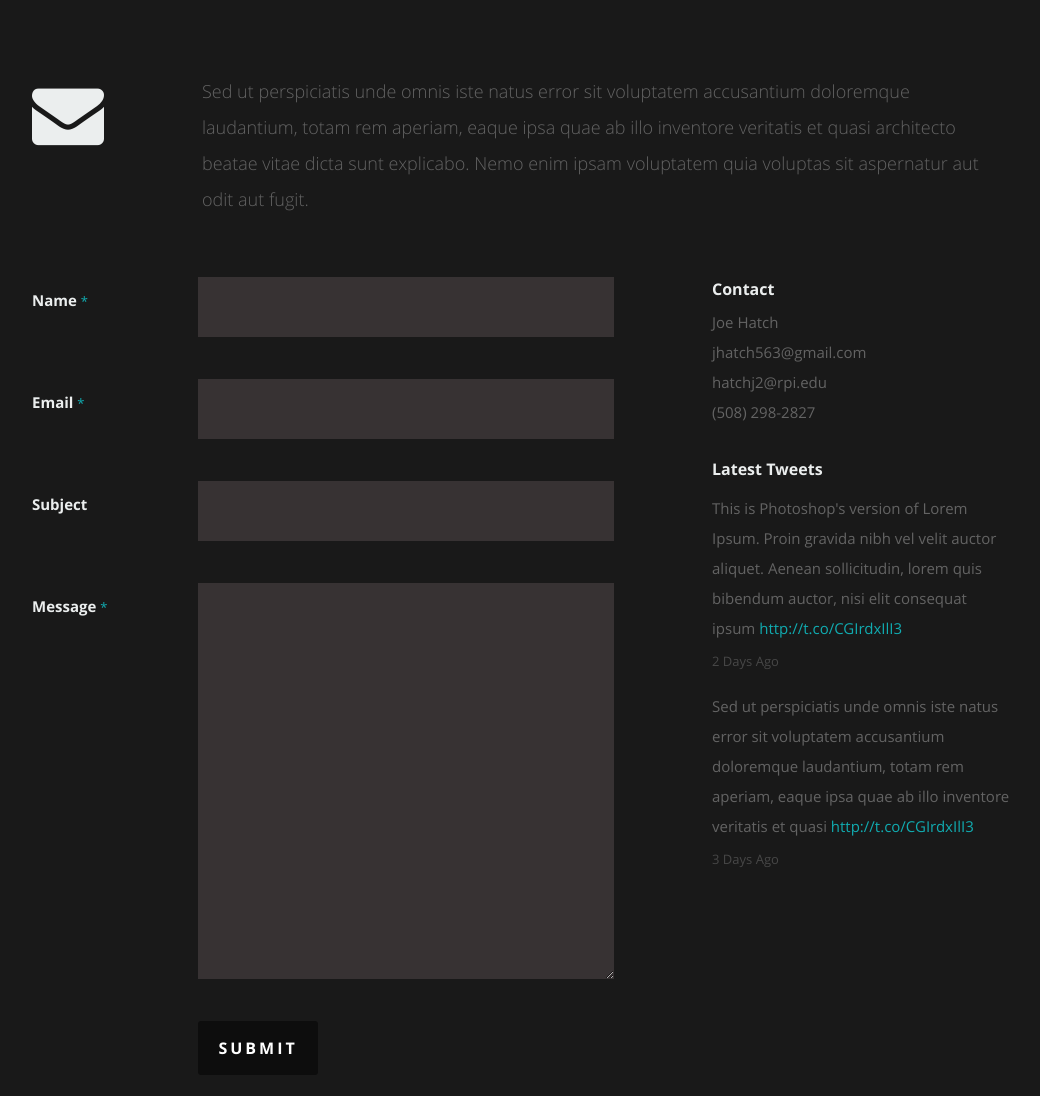
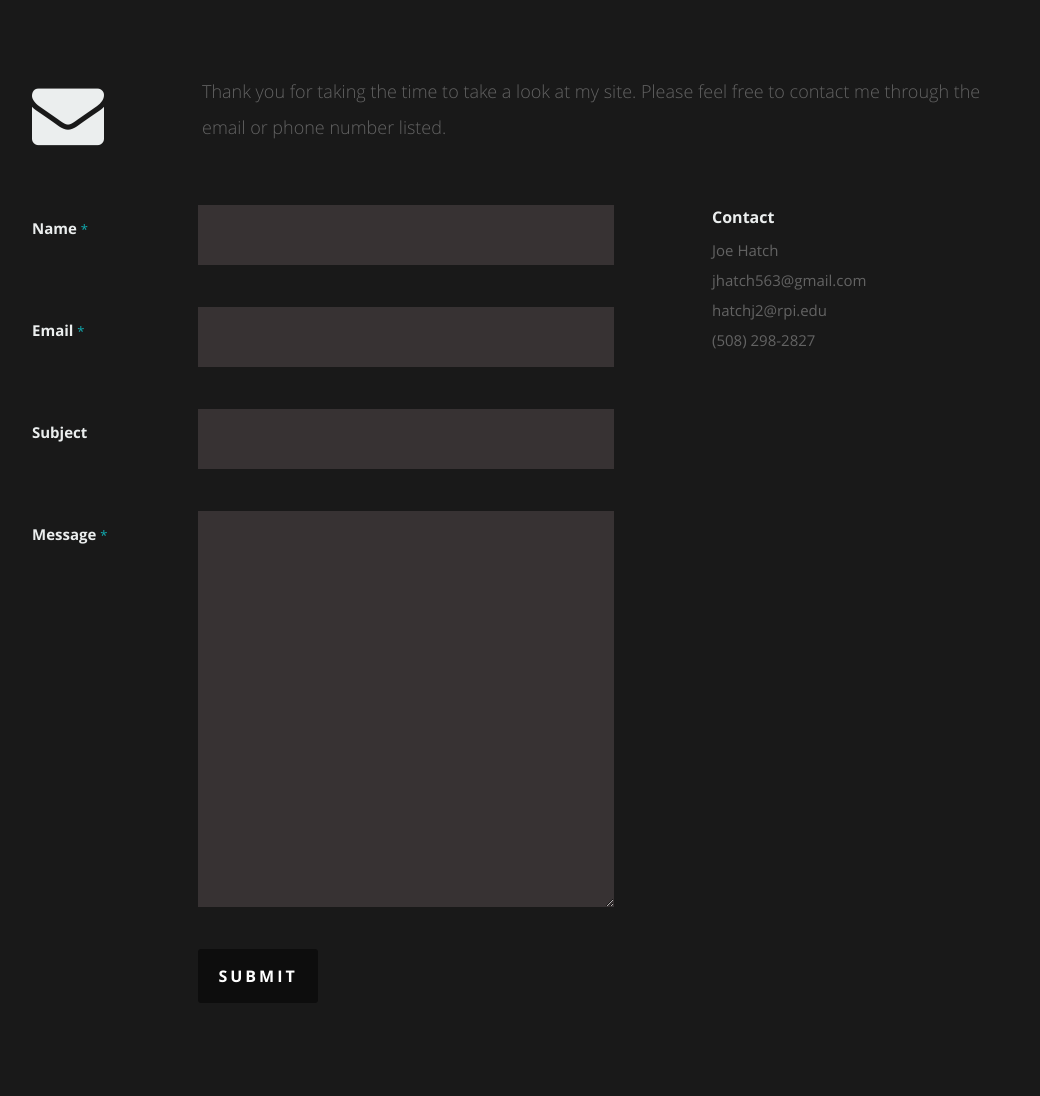
Before and after one commit to jhatch563/jhatch563.github.io, a plain HTML site: page index.html in a window 1280 px wide. Shown: the part 4912-6008 px from the top of the page, without its empty margins (118-1158 px from the left). Drawn offline with nearby package versions, Linux system fonts and the light colour scheme.

Commit message:
Try full refresh
also deleted twitter and added mail message

```diff
--- a/index.html
+++ b/index.html
@@ -622,9 +622,8 @@
 
             <div class="ten columns">
 
-                  <p class="lead">Sed ut perspiciatis unde omnis iste natus error sit voluptatem accusantium doloremque laudantium, totam rem aperiam,
-                  eaque ipsa quae ab illo inventore veritatis et quasi architecto beatae vitae dicta sunt explicabo. Nemo enim ipsam
-                  voluptatem quia voluptas sit aspernatur aut odit aut fugit.
+                  <p class="lead">Thank you for taking the time to take a look at my site. Please feel free to contact me through the email or
+                  phone number listed.
                   </p>
 
             </div>
@@ -693,30 +692,6 @@
 
 				   </div>
 
-               <div class="widget widget_tweets">
-
-                  <h4 class="widget-title">Latest Tweets</h4>
-
-                  <ul id="twitter">
-                     <li>
-                        <span>
-                        This is Photoshop's version  of Lorem Ipsum. Proin gravida nibh vel velit auctor aliquet.
-                        Aenean sollicitudin, lorem quis bibendum auctor, nisi elit consequat ipsum
-                        <a href="#">http://t.co/CGIrdxIlI3</a>
-                        </span>
-                        <b><a href="#">2 Days Ago</a></b>
-                     </li>
-                     <li>
-                        <span>
-                        Sed ut perspiciatis unde omnis iste natus error sit voluptatem accusantium doloremque laudantium, totam rem aperiam,
-                        eaque ipsa quae ab illo inventore veritatis et quasi
-                        <a href="#">http://t.co/CGIrdxIlI3</a>
-                        </span>
-                        <b><a href="#">3 Days Ago</a></b>
-                     </li>
-                  </ul>
-
-		         </div>
 
             </aside>
 
@@ -735,12 +710,8 @@
 
             <ul class="social-links">
                <li><a href="#"><i class="fa fa-facebook"></i></a></li>
-               <li><a href="#"><i class="fa fa-twitter"></i></a></li>
                <li><a href="#"><i class="fa fa-google-plus"></i></a></li>
                <li><a href="#"><i class="fa fa-linkedin"></i></a></li>
-               <li><a href="#"><i class="fa fa-instagram"></i></a></li>
-               <li><a href="#"><i class="fa fa-dribbble"></i></a></li>
-               <li><a href="#"><i class="fa fa-skype"></i></a></li>
             </ul>
 
             <ul class="copyright">
```
